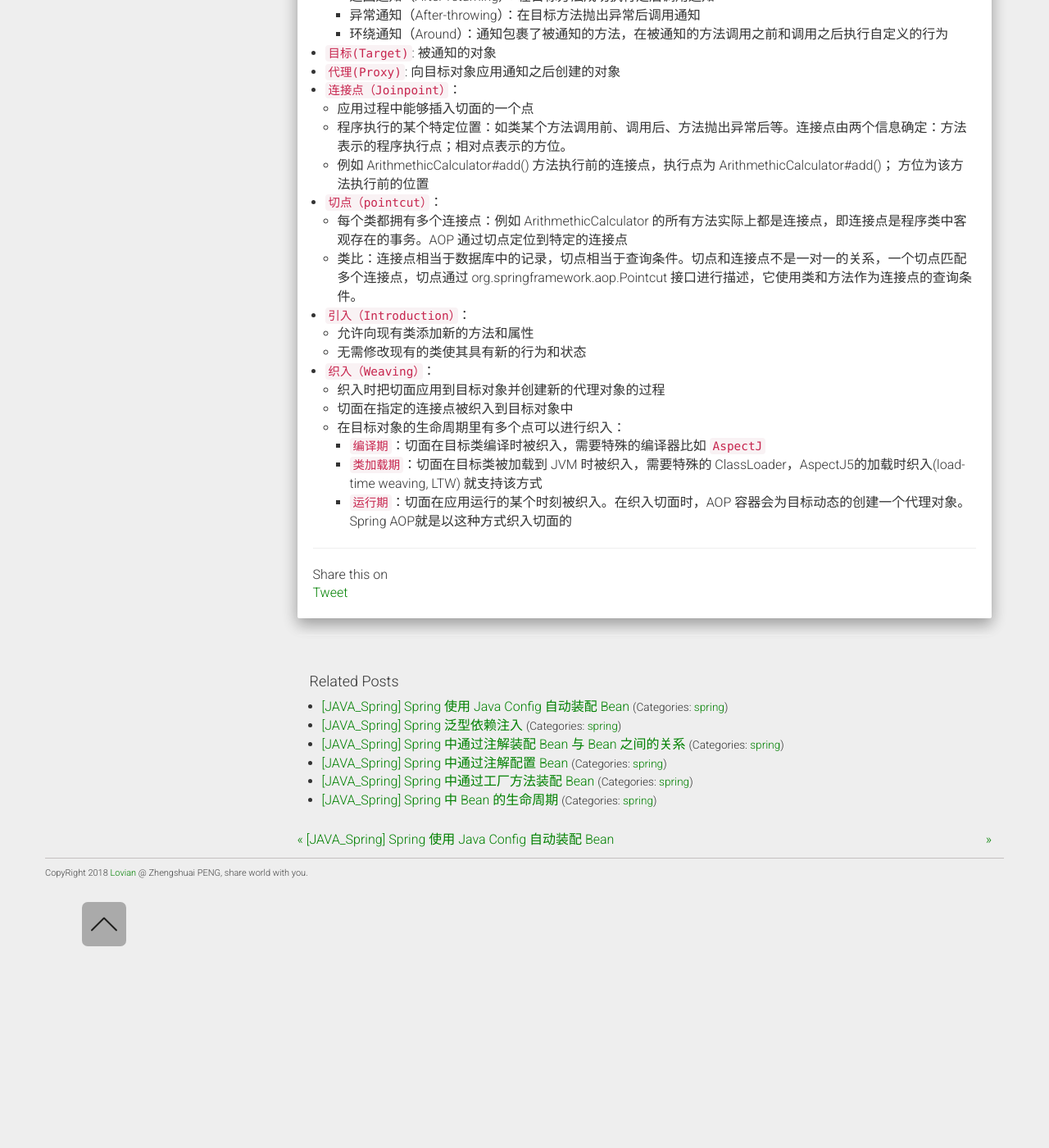
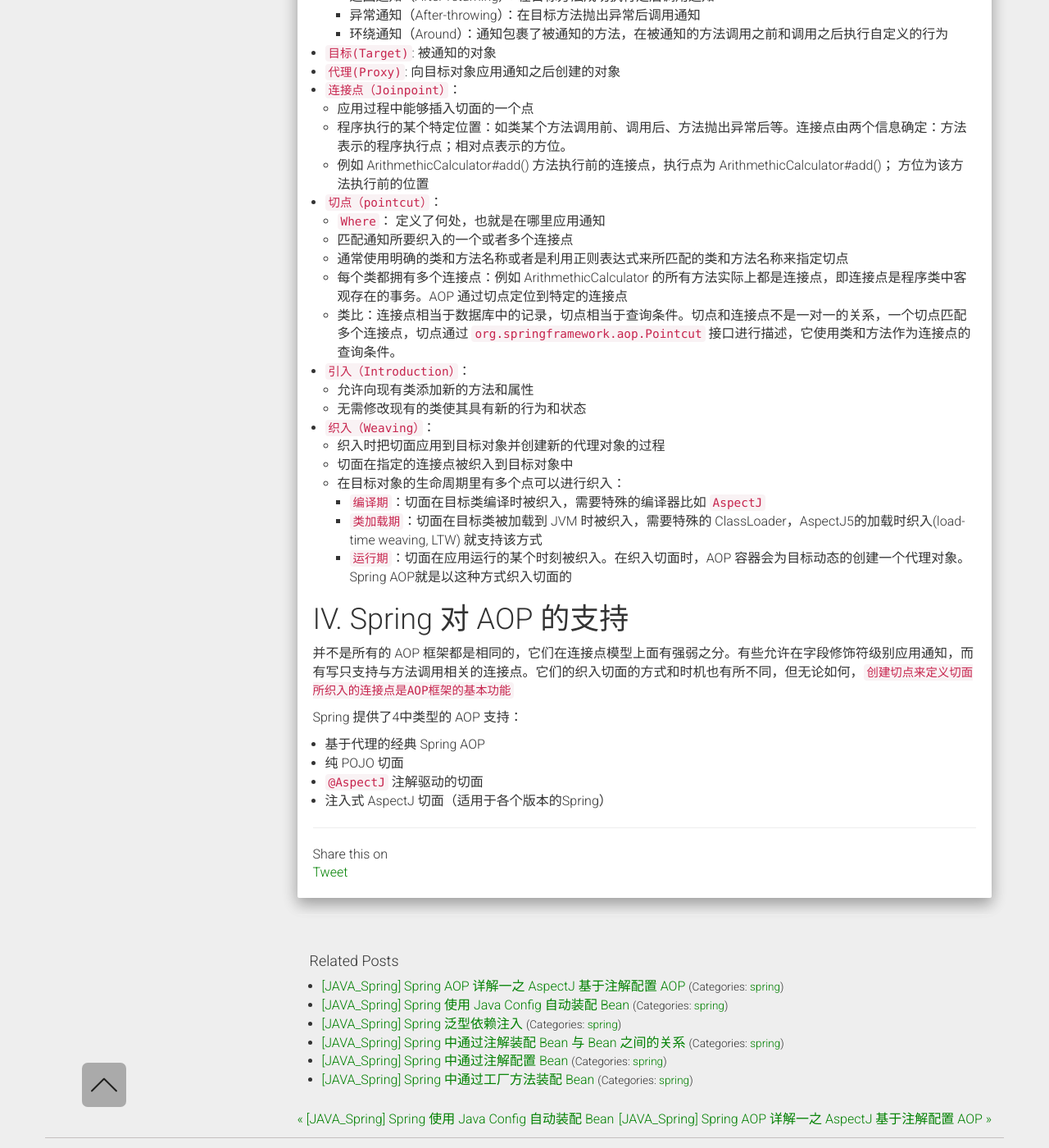
Before and after one commit to ZhengshuaiPENG/zhengshuaipeng.github.io, a Jekyll site: the page built from _posts/2018/05/2018-05-07-java-spring-aop.md, in a window 1280 px wide and 1400 px high, scrolled down 3343 px. Shown: the whole window at 82% size. Built offline with Jekyll 4.4.1, drawn with Linux system fonts in a browser that asks for light colours; nearby versions of some CDN libraries; comment, search, counter and statistics services are not loaded; some of the changed lines change nothing that is shown; some of the changed text lies outside the part shown.

Commit message:
add aop annotation

````diff
--- a/_posts/2018/04/2018-05-07-java-spring-aop.md
+++ b/_posts/2018/05/2018-05-07-java-spring-aop.md
@@ -1,6 +1,6 @@
 ---
 layout: post
-title:  "[JAVA_Spring] AOP Introduction"
+title:  "[JAVA_Spring] Spring AOP Introduction"
 date:   2018-05-07
 desc: "Spring AOP introduction"
 keywords: "java, spring, AOP"
@@ -74,11 +74,11 @@
 AOP已经形成了自己的术语，下面来介绍一下这些概念：
 
 -   ```切面(Aspect)```:
-    -   横切关注点(跨越应用程序多个模块的功能)被模块化的特殊对象
+    -   横切关注点(跨越应用程序多个模块的功能)被模块化的特殊对象，比如例子中的日志模块对象
     -   ```切面时通知和切点的结合```
 -   ```通知(Advice)```:
     -   ```定义了切面是什么和何时使用```
-    -   切面必须要完成的工作
+    -   切面必须要完成的工作（也就是切面中具体的每一个方法）
     -   ```When```： Advice 解决了何时要完成这个工作，是在某个方法调用之前？之后？之前之后都调用还是在方法抛出异常时调用
     -   Advice 的分类：
         -   前置通知（Before）：在目标方法被调用之前调用通知功能
@@ -93,8 +93,11 @@
     -   程序执行的某个特定位置：如类某个方法调用前、调用后、方法抛出异常后等。连接点由两个信息确定：方法表示的程序执行点；相对点表示的方位。
     -   例如 ArithmethicCalculator#add() 方法执行前的连接点，执行点为 ArithmethicCalculator#add()； 方位为该方法执行前的位置
 -   ```切点（pointcut）```：
+    -   ```Where```： 定义了何处，也就是在哪里应用通知
+    -   匹配通知所要织入的一个或者多个连接点
+    -   通常使用明确的类和方法名称或者是利用正则表达式来所匹配的类和方法名称来指定切点
     -   每个类都拥有多个连接点：例如 ArithmethicCalculator 的所有方法实际上都是连接点，即连接点是程序类中客观存在的事务。AOP 通过切点定位到特定的连接点
-    -   类比：连接点相当于数据库中的记录，切点相当于查询条件。切点和连接点不是一对一的关系，一个切点匹配多个连接点，切点通过 org.springframework.aop.Pointcut 接口进行描述，它使用类和方法作为连接点的查询条件。
+    -   类比：连接点相当于数据库中的记录，切点相当于查询条件。切点和连接点不是一对一的关系，一个切点匹配多个连接点，切点通过 ```org.springframework.aop.Pointcut``` 接口进行描述，它使用类和方法作为连接点的查询条件。
 -   ```引入（Introduction）```：
     -   允许向现有类添加新的方法和属性
     -   无需修改现有的类使其具有新的行为和状态
@@ -105,3 +108,14 @@
         -   ```编译期```：切面在目标类编译时被织入，需要特殊的编译器比如 ```AspectJ```
         -   ```类加载期```：切面在目标类被加载到 JVM 时被织入，需要特殊的 ClassLoader，AspectJ5的加载时织入(load-time weaving, LTW) 就支持该方式
         -   ```运行期```：切面在应用运行的某个时刻被织入。在织入切面时，AOP 容器会为目标动态的创建一个代理对象。 Spring AOP就是以这种方式织入切面的
+
+# IV. Spring 对 AOP 的支持
+
+并不是所有的 AOP 框架都是相同的，它们在连接点模型上面有强弱之分。有些允许在字段修饰符级别应用通知，而有写只支持与方法调用相关的连接点。它们的织入切面的方式和时机也有所不同，但无论如何，```创建切点来定义切面所织入的连接点是AOP框架的基本功能```
+
+Spring 提供了4中类型的 AOP 支持：
+
+-   基于代理的经典 Spring AOP
+-   纯 POJO 切面
+-   ```@AspectJ``` 注解驱动的切面
+-   注入式 AspectJ 切面（适用于各个版本的Spring）
--- /dev/null
+++ b/_posts/2018/05/2018-05-14-java-spring-aop-detail-annotation.md
@@ -0,0 +1,379 @@
+---
+layout: post
+title:  "[JAVA_Spring] Spring AOP 详解一之 AspectJ 基于注解配置 AOP"
+date:   2018-05-14
+desc: "Spring AOP Explained in Details - AspectJ based on Annotation"
+keywords: "java, spring, AOP， AspectJ"
+categories: [spring]
+---
+
+# I. AspectJ简介
+
+AspectJ 是 Java 社区中最完整最流行的 AOP 框架。在Spring中可以使用基于 AspectJ 注解或者时基于 XML 配置的 AOP
+
+如何在 Spring 中```启用 AspectJ 注解```的支持？
+-   要在 Spring 应用中使用 AspectJ 注解, 必须在 ```classpath``` 下包含 AspectJ 类库: ```aopalliance.jar、aspectj.weaver.jar 和 spring-aspects.jar```
+-   ```将 aop Schema 添加到 <beans> 根元素中```
+-   要在 Spring IOC 容器中启用 AspectJ 注解支持, 只要在 Bean 配置文件中定义一个空的 XML 元素 ```<aop:aspectj-autoproxy>```
+-   当 Spring IOC 容器侦测到 Bean 配置文件中的 ```<aop:aspectj-autoproxy>``` 元素时, 会自动为与 AspectJ 切面匹配的 Bean 创建代理.
+
+
+# II. AspectJ 基于注解配置 AOP
+
+那么我们现在通过一个实例去使用Spring 和 AspectJ。
+
+需求是实现一个简单的计算器，实现加减乘除的接口，并在接口使用前后，通过 log 打印出方法名，参数，和结果。
+
+
+新建一个项目，并通过 maven 将所需要的 Spring 相关依赖，AspectJ 依赖和 Junit 依赖引进。 pom.xml 中相关依赖如下：
+
+```xml
+<dependency>
+            <groupId>org.springframework</groupId>
+            <artifactId>spring-core</artifactId>
+            <version>5.0.5.RELEASE</version>
+        </dependency>
+        <dependency>
+            <groupId>org.springframework</groupId>
+            <artifactId>spring-beans</artifactId>
+            <version>5.0.5.RELEASE</version>
+        </dependency>
+        <dependency>
+            <groupId>org.springframework</groupId>
+            <artifactId>spring-context</artifactId>
+            <version>5.0.5.RELEASE</version>
+        </dependency>
+        <dependency>
+            <groupId>org.springframework</groupId>
+            <artifactId>spring-expression</artifactId>
+            <version>5.0.5.RELEASE</version>
+        </dependency>
+        <dependency>
+            <groupId>org.springframework</groupId>
+            <artifactId>spring-test</artifactId>
+            <version>5.0.5.RELEASE</version>
+        </dependency>
+        <dependency>
+            <groupId>org.springframework</groupId>
+            <artifactId>spring-aop</artifactId>
+            <version>5.0.5.RELEASE</version>
+        </dependency>
+        <dependency>
+            <groupId>org.springframework</groupId>
+            <artifactId>spring-aspects</artifactId>
+            <version>5.0.5.RELEASE</version>
+        </dependency>
+        <dependency>
+            <groupId>org.aspectj</groupId>
+            <artifactId>aspectjweaver</artifactId>
+            <version>1.8.13</version>
+        </dependency>
+        <dependency>
+            <groupId>junit</groupId>
+            <artifactId>junit</artifactId>
+            <version>RELEASE</version>
+            <scope>compile</scope>
+        </dependency>
+        <dependency>
+            <groupId>commons-logging</groupId>
+            <artifactId>commons-logging</artifactId>
+            <version>1.2</version>
+        </dependency>
+    </dependencies>
+```
+
+既然要实现一个计算器，那么我们先定义好这个计算器的接口：
+
+```java
+package org.lovian.spring.aop;
+
+/**
+ * Author: PENG Zhengshuai
+ * Date: 5/14/18
+ * lovian.org
+ */
+public interface ArithmeticCalculator {
+
+    int add(int i, int j);
+
+    int sub(int i, int j);
+
+    int mul(int i, int j);
+
+    int div(int i, int j);
+}
+```
+
+然后给出一个计算器的具体实现：
+
+```java
+package org.lovian.spring.aop.impl;
+
+import org.lovian.spring.aop.ArithmeticCalculator;
+import org.springframework.stereotype.Component;
+
+/**
+ * Author: PENG Zhengshuai
+ * Date: 5/14/18
+ * lovian.org
+ */
+
+@Component
+public class ArithmeticCalculatorImpl implements ArithmeticCalculator {
+
+    @Override
+    public int add(int i, int j) {
+        return i + j;
+    }
+
+    @Override
+    public int sub(int i, int j) {
+        return i - j;
+    }
+
+    @Override
+    public int mul(int i, int j) {
+        return i * j;
+    }
+
+    @Override
+    public int div(int i, int j) {
+        if (j == 0)
+            throw new ArithmeticException("j can't be 0 when j is a divisor");
+        return i / j;
+    }
+}
+```
+
+在这个实现中，通过 ```@Component``` 标签注解将 ```ArithmeticCalculatorImpl``` 标记为一个 Spring 组件， 让 IOC 容器去管理其所对应的 bean。一般情况下，当这个类被实例化后，就可以调用对象的方法执行加减乘除的运算。
+
+考虑使用 AOP 的方式给这个计算器加日志，首先先创建一个日志的切面类：
+
+```java
+package org.lovian.spring.aop.aspect;
+
+import org.apache.commons.logging.Log;
+import org.apache.commons.logging.LogFactory;
+import org.aspectj.lang.JoinPoint;
+import org.aspectj.lang.Signature;
+import org.aspectj.lang.annotation.Aspect;
+import org.aspectj.lang.annotation.Before;
+import org.springframework.stereotype.Component;
+
+import java.util.Arrays;
+
+/**
+ * Author: PENG Zhengshuai
+ * Date: 5/14/18
+ * lovian.org
+ */
+
+@Aspect
+@Component
+public class LoggingAspect {
+    private Log logger = LogFactory.getLog(LoggingAspect.class);
+
+    @Before("execution(* org.lovian.spring.aop.impl.*.*(int, int))")
+    public void beforeMethod(JoinPoint joinPoint){
+        Signature signature = joinPoint.getSignature();
+        String methodName = signature.getName();
+
+        Object[] args = joinPoint.getArgs();
+
+        logger.info("Method " + methodName + " begins with args: " + Arrays.asList(args));
+    }
+}
+```
+
+在 ```LoggingAspect``` 中， 同样的使用 Spring 的 ```@Component``` 注解将其标记为组件，并使用 AspectJ 的```@Aspect``` 将其标记为切面。
+
+```beforeMethod``` 方法，就是一个前置通知，这个通知将会被插入到连接点（```ArithmeticCalculatorImpl``` 的四个方法）之前执行。
+
+那么在 ```beforeMethod``` 方法上定义的 ```@Before``` 注解中，就定义了切点。注解中是 ```切点表达式```，用来指定匹配的类或者是方法，也就是说，被匹配到的类或者方法，就是所谓的切点，通知将在这个切点的位置进行执行。
+
+## 1.编写切点
+
+### a. AspectJ 切点表达式
+在 ```@Before``` 注解中，我们使用了切点表达式来定义切点，下面详细的解释一下切点表达式
+
+```execution(* org.lovian.spring.aop.impl.*.*(int, int))```
+
+-   ```execution``` 表示在方法执行时触发
+-   第一个 ```*``` 表示返回任意类型，当然也可以标记为具体的类型
+-   接着是一个表达式来表示类和方法，```*``` 可以指代包下任意类或者类中任意方法，也可以具体指定类或者方法
+-   括号中则可以表明方法的参数类型，或者可以使用 ```(..)``` 来代替任意参数类型
+
+
+这样，通过一个切点表达式，我们就定义了一个切点，也就是通知所要执行的位置。例子中就指明了，所有匹配到 ```org.lovian.spring.aop.impl``` 包下的任意类中的任意返回值类型，参数类型是两个 int 类型的方法，就是我们的所要定义切点。
+当切点定义的方法被执行的时候，我们定义的这个前置通知 ```beforeMethod``` 方法也会被执行
+
+### b. AspectJ指示器
+
+AspectJ 的指示器其实是切点表达式的一部分， ```execution``` 就是其中一个指示器。不同的地方式 ```execution``` 是用来实际执行匹配的，而其它的指示器都是用来限制匹配的。
+
+下面列出主要的指示器
+
+| AspectJ designator | Description |
+| ------------------ | ----------- |
+| args()             | Limits join-point matches to the execution of methods whose arguments are instances of the given types|
+| @args()            | Limits join-point matches to the execution of methods whose arguments are annotated with the given annotation types |
+| execution()        | Matches join points that are method executions |
+| this()             | Limits join-point matches to those where the bean reference of the AOP proxy is of a given type |
+| target()           | Limits join-point matches to those where the target object is of a given type |
+| @target()          | Limits matching to join points where the class of the executing object has an annotation of the given type |
+| within()           | Limits matching to join points within certain types |
+| @within()          | Limits matching to join points within types that have the given annotation (the execution of methods declared in types with the given annotation when using Spring AOP) |
+| @annotation        | Limits join-point matches to those where the subject of the join point has the given annotation|
+
+这些指示器是可以通过逻辑操作符来连接起来，使得切点必须匹配所有的指示器：
+
+-   ```&&```, ```and``` : 与 （在 xml 中使用 and 代替 &&）
+-   ```||```, ```or``` : 或
+-   ```!```, ```not``` :  非
+
+比如：
+
+```execution(* org.lovian.spring.aop.impl.ArithmeticCalculatorImpl.*(int, int)) && within（org.lovian.spring.aop.impl.*)```
+
+这个切点表达式就设置的切点仅匹配```org.lovian.spring.aop.impl```包，和 ArithmeticCalculator 下参数是两个int 类型的方法
+
+
+继续回到刚才的例子，切面和连接点已经被定义好了，在 ```beforeMethod``` 方法中，可以通过 ```Joinpoint``` 对象，来拿到连接点的信息，比如方法名，方法参数等。
+
+接下来可以通过两种方式来配置注解，一种是 JavaConfig方式，一种是 XML 的方式
+
+## 2. 通过 Java Config 方式配置注解来使用 AspectJ
+
+下面就要通过 Java Config 的方式来配置 IOC 容器的组件扫描
+
+```java
+package org.lovian.spring.aop.configuration;
+
+import org.springframework.context.annotation.ComponentScan;
+import org.springframework.context.annotation.Configuration;
+import org.springframework.context.annotation.EnableAspectJAutoProxy;
+
+/**
+ * Author: PENG Zhengshuai
+ * Date: 5/14/18
+ * lovian.org
+ */
+
+@EnableAspectJAutoProxy
+@Configuration
+@ComponentScan(basePackages="org.lovian.spring.aop")
+public class CalculatorConfiguration {
+
+}
+```
+
+-   ```@Configuration``` 注解定义了 ```CalculatorConfiguration``` 类是一个配置类;
+-   ```@ComponentScan``` 则指定了组件自动扫描的范围;
+-   ```@EnableAspectJAutoProxy``` 注解则指定了启用 AspectJ 自动代理，将会为被织入的类自动创建代理对象
+
+然后我们实现一个测试类来测试：
+
+```java
+package org.lovian.spring.aop;
+
+import org.apache.commons.logging.Log;
+import org.apache.commons.logging.LogFactory;
+import org.junit.Test;
+import org.junit.runner.RunWith;
+import org.lovian.spring.aop.configuration.CalculatorConfiguration;
+import org.springframework.beans.factory.annotation.Autowired;
+import org.springframework.test.context.ContextConfiguration;
+import org.springframework.test.context.junit4.SpringJUnit4ClassRunner;
+
+/**
+ * Author: PENG Zhengshuai
+ * Date: 5/14/18
+ * lovian.org
+ */
+
+@RunWith(SpringJUnit4ClassRunner.class)
+@ContextConfiguration(classes=CalculatorConfiguration.class)
+public class CalculatorApp {
+    private Log logger = LogFactory.getLog(CalculatorApp.class);
+
+    @Autowired
+    private ArithmeticCalculator calculator;
+
+    @Test
+    public void testAdd(){
+        int result = calculator.add(1,2);
+        logger.info("result: " + result);
+    }
+}
+```
+
+执行 testAdd() 方法，打印出的结果应该包含下面两行：
+
+```
+INFO: Method add begins with args: [1, 2]
+INFO: result: 3
+```
+
+实际上打印result的结果应该由后置通知来实现，这个将会在后面的文章中讲述通知的时候以另外一个例子说明
+
+## 2. 通过 xml 方式配置注解来使用 AspectJ
+
+上面使用了 JavaConfig 的方式启用的组件自动扫描和 AspectJ 自动代理，那么还可以通过 xml 的方式来达到相同的目的。
+
+首先我们在 ```src/main/resources/``` 下新建一个 xml 配置文件 ```config/aop_calculator_config.xml```
+
+```xml
+<?xml version="1.0" encoding="UTF-8"?>
+<beans xmlns="http://www.springframework.org/schema/beans"
+       xmlns:xsi="http://www.w3.org/2001/XMLSchema-instance"
+       xmlns:context="http://www.springframework.org/schema/context"
+       xmlns:aop="http://www.springframework.org/schema/aop"
+       xsi:schemaLocation="http://www.springframework.org/schema/beans http://www.springframework.org/schema/beans/spring-beans.xsd http://www.springframework.org/schema/context http://www.springframework.org/schema/context/spring-context.xsd http://www.springframework.org/schema/aop http://www.springframework.org/schema/aop/spring-aop.xsd">
+    <!-- 组件扫描 -->
+    <context:component-scan base-package="org.lovian.spring.aop"/>
+
+    <!-- 启用 AspectJ 自动代理 -->
+    <aop:aspectj-autoproxy/>
+
+</beans>
+```
+
+然后修改测试类如下：
+
+```java
+package org.lovian.spring.aop;
+
+import org.apache.commons.logging.Log;
+import org.apache.commons.logging.LogFactory;
+import org.junit.Test;
+import org.junit.runner.RunWith;
+import org.springframework.beans.factory.annotation.Autowired;
+import org.springframework.test.context.ContextConfiguration;
+import org.springframework.test.context.junit4.SpringJUnit4ClassRunner;
+
+/**
+ * Author: PENG Zhengshuai
+ * Date: 5/14/18
+ * lovian.org
+ */
+
+@RunWith(SpringJUnit4ClassRunner.class)
+//@ContextConfiguration(classes=CalculatorConfiguration.class)
+@ContextConfiguration({"classpath:config/aop_calculator_config.xml"})
+public class CalculatorApp {
+    private Log logger = LogFactory.getLog(CalculatorApp.class);
+
+    @Autowired
+    private ArithmeticCalculator calculator;
+
+    @Test
+    public void testAdd(){
+        int result = calculator.add(1,2);
+        logger.info("result: " + result);
+    }
+}
+```
+
+同样可以得到上面的结果。
+
+和使用 JavaConfig 的方式唯一不同的一点就是，一个是配置类的方式定义了组件扫描和启用 AspectJ，而这个是在 XML 配置文件中指明
````
